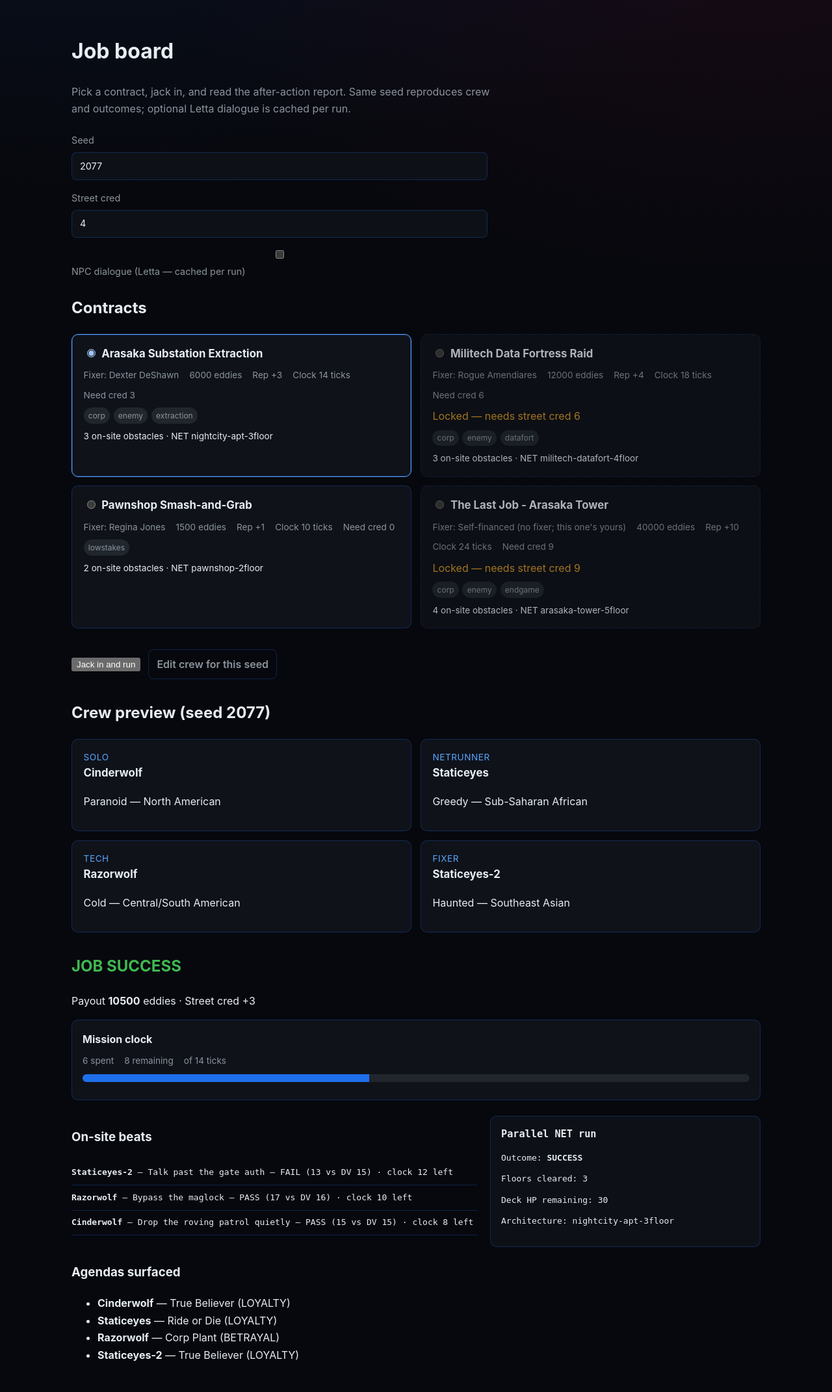
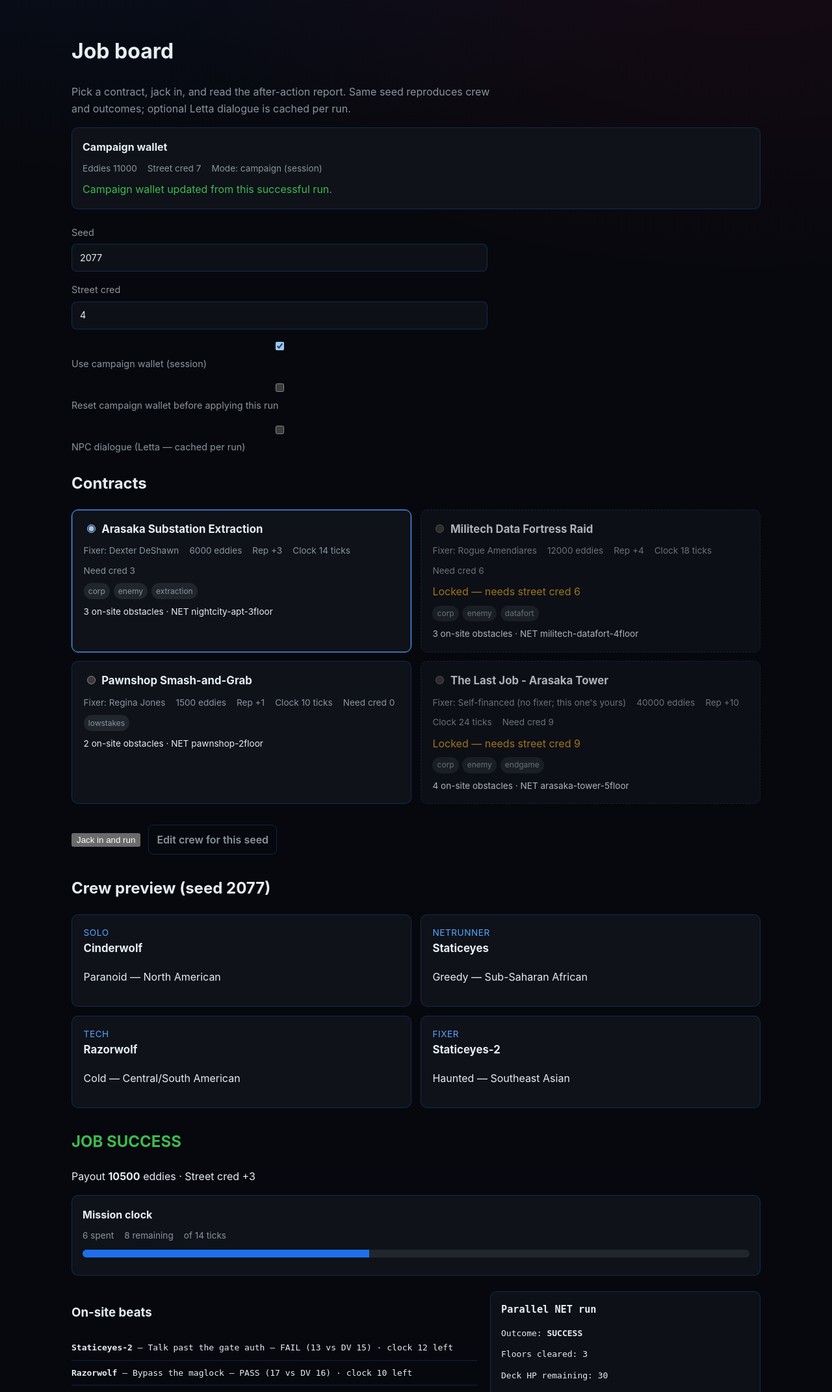
Before and after one commit to decisionsciencecorp/the-last-job, a PHP site: the page made by public/play.php in a window 1280 px wide. Shown: the part 73-2215 px from the top of the page at 65% size. Before the commit the page ends 2167 px from the top, so only its background shows below. Run offline with PHP 8.4, Linux system fonts and the light colour scheme.

Commit message:
Add session-backed campaign wallet mode to job board.
Play page now tracks eddies and street cred in-session, applies successful run rewards once per unique run key, and allows manual mode or campaign reset from the UI.

Co-authored-by: Cursor <cursoragent@cursor.com>

```diff
--- a/public/play.php
+++ b/public/play.php
@@ -15,11 +15,28 @@ use function LastJob\layout_header;
 use function LastJob\layout_footer;
 use function LastJob\layout_h;
 
+if (session_status() !== PHP_SESSION_ACTIVE) {
+    session_start();
+}
+
 $rules = new Rules();
 $seed = isset($_GET['seed']) ? (int) $_GET['seed'] : 2077;
 $jobId = isset($_GET['job']) ? (string) $_GET['job'] : 'job.arasaka-substation';
 $narrate = isset($_GET['narrate']);
-$streetCred = isset($_GET['street_cred']) ? max(0, (int) $_GET['street_cred']) : 4;
+$useCampaign = !isset($_GET['campaign']) || (string) $_GET['campaign'] !== '0';
+$manualStreetCred = isset($_GET['street_cred']) ? max(0, (int) $_GET['street_cred']) : 4;
+$campaignNotice = null;
+$campaignState = $_SESSION['campaign_state'] ?? ['eddies' => 500, 'street_cred' => 4, 'last_run_key' => null];
+if (!is_array($campaignState) || !isset($campaignState['eddies'], $campaignState['street_cred'])) {
+    $campaignState = ['eddies' => 500, 'street_cred' => 4, 'last_run_key' => null];
+}
+if (isset($_GET['reset_campaign'])) {
+    $campaignState = ['eddies' => 500, 'street_cred' => 4, 'last_run_key' => null];
+    $_SESSION['campaign_state'] = $campaignState;
+    $campaignNotice = 'Campaign wallet reset.';
+}
+$streetCred = $useCampaign ? max(0, (int) $campaignState['street_cred']) : $manualStreetCred;
+$startingEddies = $useCampaign ? max(0, (int) $campaignState['eddies']) : 500;
 $rolesCatalog = $rules->roles();
 $roleIds = array_keys($rolesCatalog);
 $defaultRoles = CrewBuilder::DEFAULT_ROLES;
@@ -36,7 +53,7 @@ for ($i = 0; $i < 4; $i++) {
 
 $jobs = $rules->jobs();
 $crew = (new CrewBuilder($rules, new Rng($seed)))->build($rolePick);
-$economy = new Economy(500, $streetCred);
+$economy = new Economy($startingEddies, $streetCred);
 $report = null;
 $error = null;
 $narrator = null;
@@ -76,6 +93,20 @@ if (isset($_GET['run'])) {
                 $runId = NpcIntentBroker::runId($seed, $jobId);
                 $report = $narrator->enrichReport($report, $runId);
             }
+            if ($useCampaign && $report !== null && !empty($report['success'])) {
+                $runKey = sha1(json_encode([$seed, $jobId, $rolePick], JSON_UNESCAPED_SLASHES));
+                if (($campaignState['last_run_key'] ?? null) !== $runKey) {
+                    $campaignState = [
+                        'eddies' => (int) ($economy->toArray()['eddies'] ?? $startingEddies),
+                        'street_cred' => (int) ($economy->toArray()['street_cred'] ?? $streetCred),
+                        'last_run_key' => $runKey,
+                    ];
+                    $_SESSION['campaign_state'] = $campaignState;
+                    $campaignNotice = 'Campaign wallet updated from this successful run.';
+                } else {
+                    $campaignNotice = 'Run rewards already counted for this exact seed/job/crew combo.';
+                }
+            }
         } catch (Throwable $e) {
             $error = $e->getMessage();
         }
@@ -89,8 +120,20 @@ layout_header('Job board', 'play');
 ?>
 <h1>Job board</h1>
 <p class="lead">Pick a contract, jack in, and read the after-action report. Same seed reproduces crew and outcomes; optional Letta dialogue is cached per run.</p>
+<div class="clock-panel" style="margin:1rem 0;">
+    <strong>Campaign wallet</strong>
+    <div class="meta-row">
+        <span>Eddies <?= (int) $campaignState['eddies'] ?></span>
+        <span>Street cred <?= (int) $campaignState['street_cred'] ?></span>
+        <span>Mode: <?= $useCampaign ? 'campaign (session)' : 'manual' ?></span>
+    </div>
+    <?php if ($campaignNotice): ?>
+        <p class="status-ok" style="margin:.35rem 0 0;"><?= layout_h($campaignNotice) ?></p>
+    <?php endif; ?>
+</div>
 
 <form method="get">
+    <input type="hidden" name="campaign" value="0">
     <?php for ($i = 0; $i < 4; $i++): ?>
         <input type="hidden" name="role<?= $i ?>" value="<?= layout_h($rolePick[$i]) ?>">
     <?php endfor; ?>
@@ -100,6 +143,14 @@ layout_header('Job board', 'play');
         </label>
         <label>Street cred
             <input type="number" name="street_cred" value="<?= layout_h((string) $streetCred) ?>" min="0">
+        </label>
+        <label>
+            <input type="checkbox" name="campaign" value="1"<?= $useCampaign ? ' checked' : '' ?>>
+            Use campaign wallet (session)
+        </label>
+        <label>
+            <input type="checkbox" name="reset_campaign" value="1">
+            Reset campaign wallet before applying this run
         </label>
         <label>
             <input type="checkbox" name="narrate" value="1"<?= $narrate ? ' checked' : '' ?>>
```
